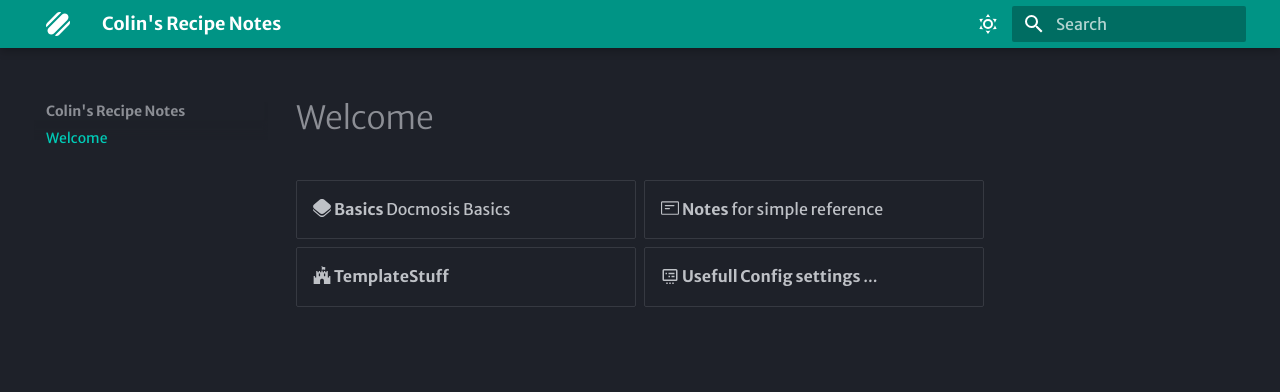
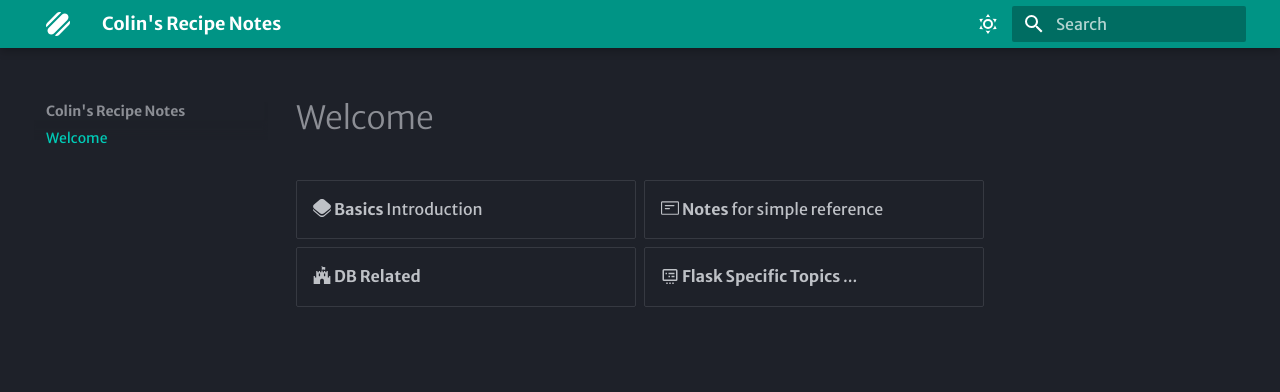
Before and after one commit to colinleroux/recipes-documentation, an MkDocs documentation site: the page built from docs/index.md, in a window 1280 px wide. Shown: the top 392 px of the page. Built offline with MkDocs 1.6.1 and Material for MkDocs 9.7.7, drawn with Linux system fonts in a browser that asks for light colours; some web fonts are replaced.

Commit message:
added home menu

```diff
--- a/docs/index.md
+++ b/docs/index.md
@@ -2,9 +2,9 @@
 
 <div class="grid cards" markdown>
 
-- :simple-openlayers: __Basics__ Docmosis Basics
+- :simple-openlayers: __Basics__ Introduction
 - :octicons-note-24: __Notes__ for simple reference
-- :fontawesome-brands-fort-awesome: __TemplateStuff__
-- :material-card-bulleted-settings-outline: __Usefull Config settings__ ...
+- :fontawesome-brands-fort-awesome: __DB Related__
+- :material-card-bulleted-settings-outline: __Flask Specific Topics__ ...
 
 </div>
```
